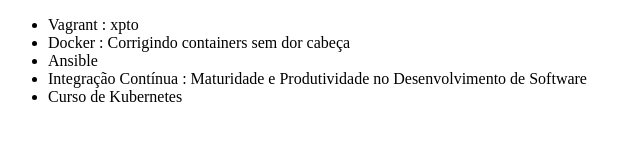
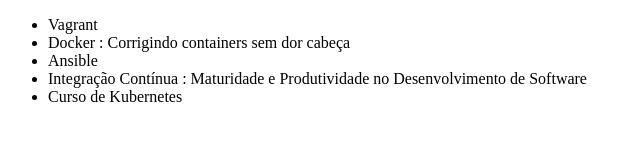
Before and after one commit to LRodriguesDev/aula.alura, a plain HTML site: page index.html in a window 1280 px wide. Shown: the full height of the page, 0-640 px from the left. Drawn offline with Linux system fonts and the light colour scheme.

Commit message:
alteracoes

```diff
--- a/index.html
+++ b/index.html
@@ -6,7 +6,7 @@
 
 </head>
 	<ul>
-		<li>Vagrant : xpto</li>
+		<li>Vagrant</li>
 		<li>Docker : Corrigindo containers sem dor cabeça</li>
 		<li>Ansible</li>
 		<li>Integração Contínua : Maturidade e Produtividade no Desenvolvimento de Software</li>
```
